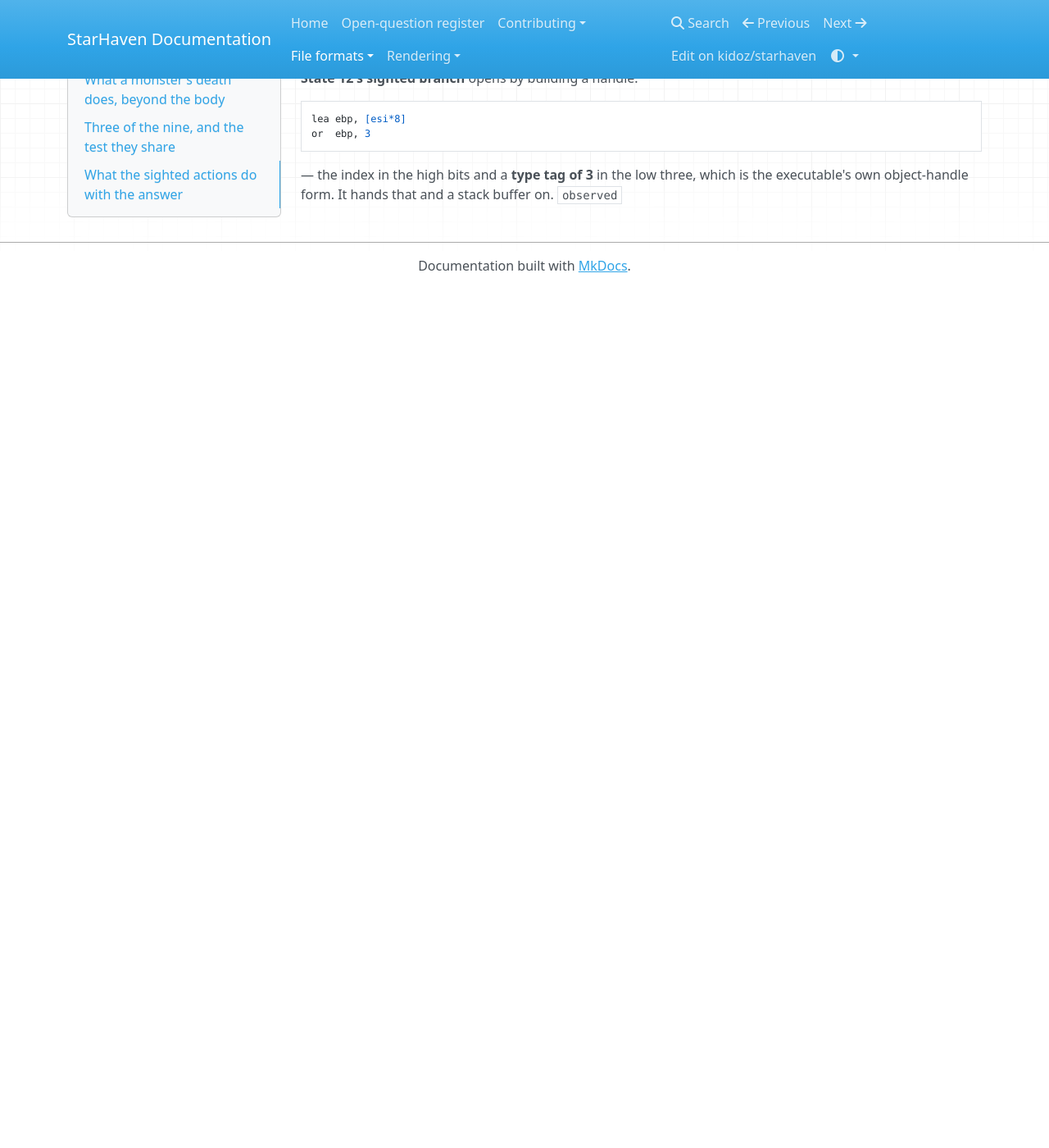
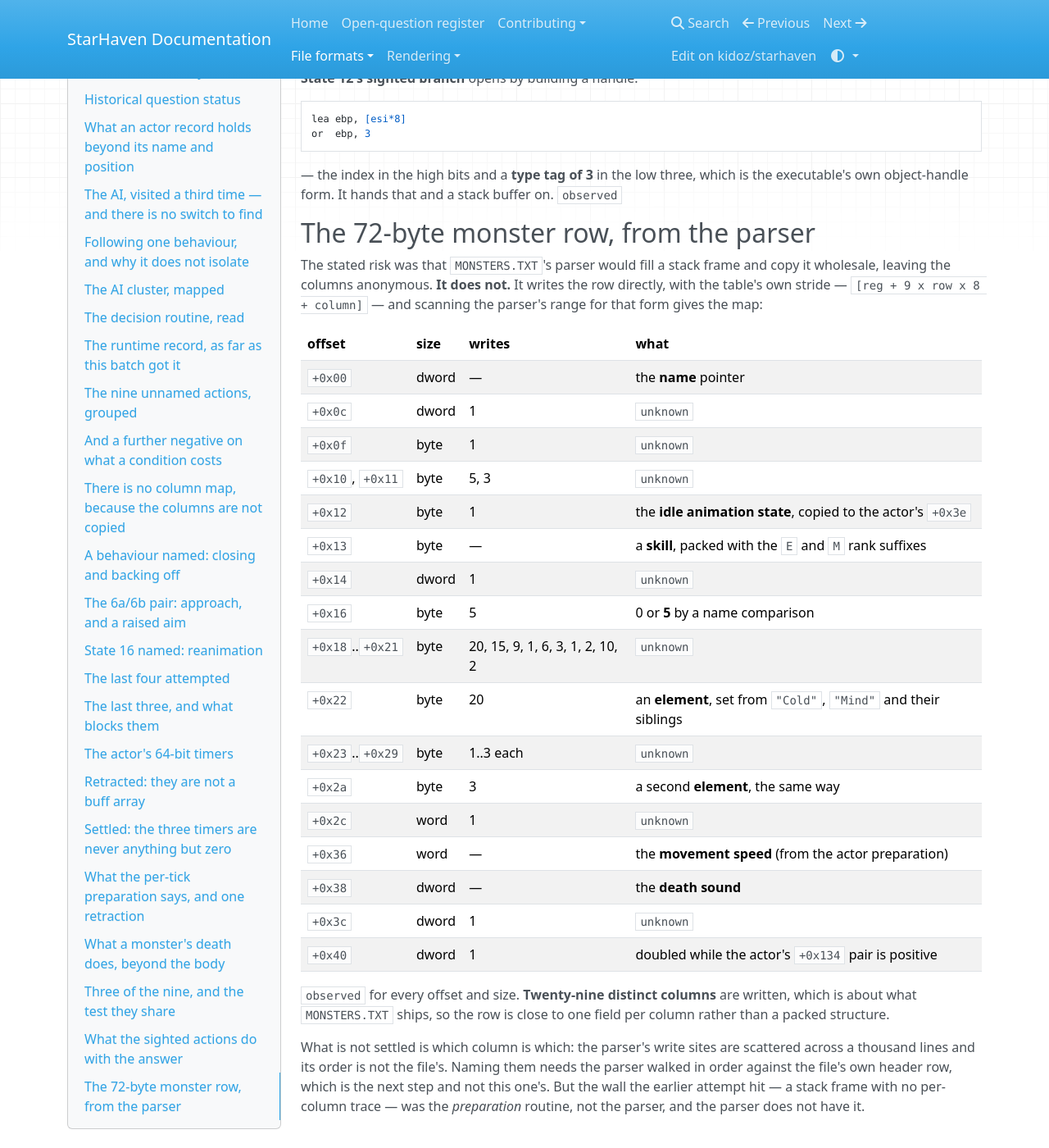
Before and after one commit to kidoz/starhaven, an MkDocs documentation site: the page built from docs/formats/event-actors.md, in a window 1280 px wide and 1400 px high, scrolled down 15629 px. Shown: the whole window at 82% size. Built offline with MkDocs 1.6.1, drawn with Linux system fonts in a browser that asks for light colours; nearby versions of some CDN libraries; before the commit the page ends 15981 px from its top, so only the background shows below that.

Commit message:
Map the monster row's columns from the parser that writes them

```diff
--- a/docs/formats/event-actors.md
+++ b/docs/formats/event-actors.md
@@ -814,3 +814,41 @@ or  ebp, 3
 — the index in the high bits and a **type tag of 3** in the low three, which is
 the executable's own object-handle form. It hands that and a stack buffer on.
 `observed`
+
+## The 72-byte monster row, from the parser
+
+The stated risk was that `MONSTERS.TXT`'s parser would fill a stack frame and
+copy it wholesale, leaving the columns anonymous. **It does not.** It writes
+the row directly, with the table's own stride — `[reg + 9 x row x 8 + column]`
+— and scanning the parser's range for that form gives the map:
+
+| offset | size | writes | what |
+| --- | --- | --- | --- |
+| `+0x00` | dword | — | the **name** pointer |
+| `+0x0c` | dword | 1 | `unknown` |
+| `+0x0f` | byte | 1 | `unknown` |
+| `+0x10`, `+0x11` | byte | 5, 3 | `unknown` |
+| `+0x12` | byte | 1 | the **idle animation state**, copied to the actor's `+0x3e` |
+| `+0x13` | byte | — | a **skill**, packed with the `E` and `M` rank suffixes |
+| `+0x14` | dword | 1 | `unknown` |
+| `+0x16` | byte | 5 | 0 or **5** by a name comparison |
+| `+0x18`..`+0x21` | byte | 20, 15, 9, 1, 6, 3, 1, 2, 10, 2 | `unknown` |
+| `+0x22` | byte | 20 | an **element**, set from `"Cold"`, `"Mind"` and their siblings |
+| `+0x23`..`+0x29` | byte | 1..3 each | `unknown` |
+| `+0x2a` | byte | 3 | a second **element**, the same way |
+| `+0x2c` | word | 1 | `unknown` |
+| `+0x36` | word | — | the **movement speed** (from the actor preparation) |
+| `+0x38` | dword | — | the **death sound** |
+| `+0x3c` | dword | 1 | `unknown` |
+| `+0x40` | dword | 1 | doubled while the actor's `+0x134` pair is positive |
+
+`observed` for every offset and size. **Twenty-nine distinct columns** are
+written, which is about what `MONSTERS.TXT` ships, so the row is close to one
+field per column rather than a packed structure.
+
+What is not settled is which column is which: the parser's write sites are
+scattered across a thousand lines and its order is not the file's. Naming them
+needs the parser walked in order against the file's own header row, which is
+the next step and not this one's. But the wall the earlier attempt hit — a
+stack frame with no per-column trace — was the *preparation* routine, not the
+parser, and the parser does not have it.
```
Also changed, not shown: README.md (+11 -0 lines).
